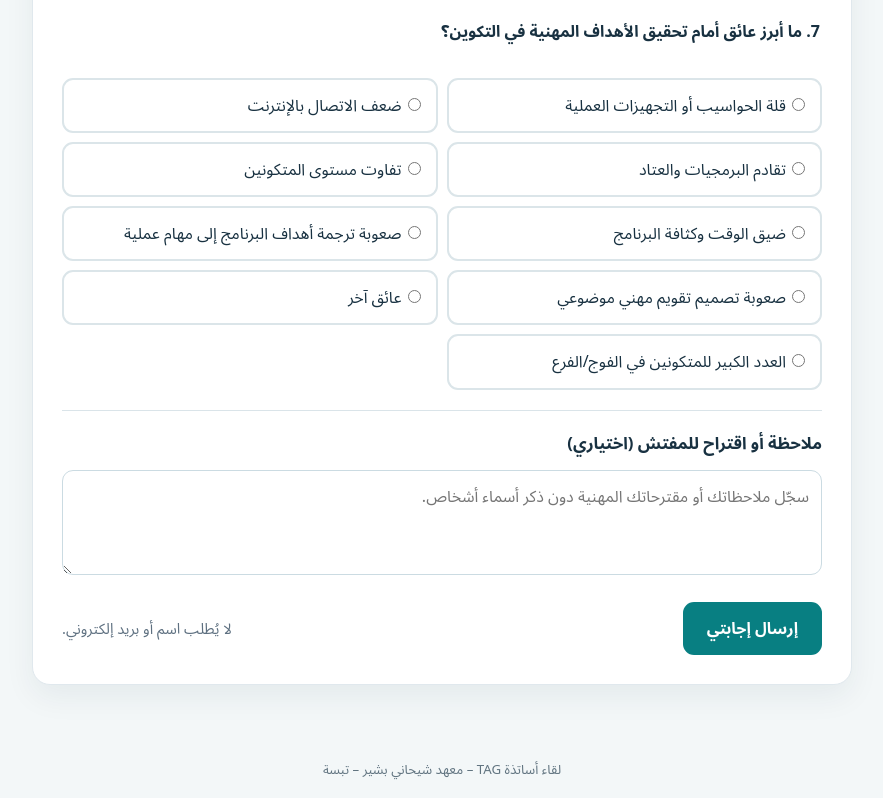
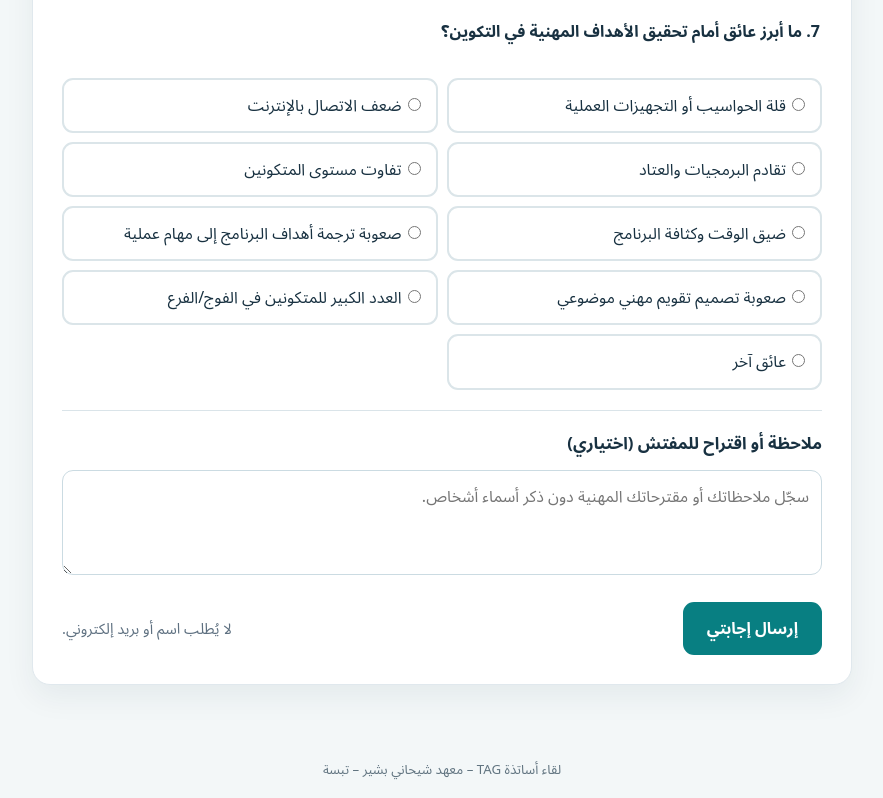
Before and after one commit to scientifica007/17_Novembre_2026, a plain HTML site: page int-2026-11-18-pre.html in a window 1280 px wide. Shown: the part 1283-2081 px from the top of the page, without its empty margins (198-1081 px from the left). Drawn offline with Linux system fonts and the light colour scheme.

Commit message:
Put 'Other obstacle' last in INT pre-survey while retaining original response codes

```diff
--- a/int-2026-11-18-pre.html
+++ b/int-2026-11-18-pre.html
@@ -68,7 +68,7 @@ const PRE=[
    "ضيق الوقت وكثافة البرنامج",
    "صعوبة ترجمة أهداف البرنامج إلى مهام عملية",
    "صعوبة تصميم تقويم مهني موضوعي",
-   "عائق آخر", "العدد الكبير للمتكونين في الفوج/الفرع"
+   "العدد الكبير للمتكونين في الفوج/الفرع", "عائق آخر"
   ]
  ]
 ];
@@ -85,7 +85,7 @@ function render(){
   const group=document.createElement("div");group.className=item[1]==="scale"?"scale":"options";
   opts.forEach((label,j)=>{
    const line=document.createElement("label");line.className=item[1]==="scale"?"choice":"option";
-   const radio=document.createElement("input");radio.type="radio";radio.name="q"+(i+1);radio.value=String(j+1);radio.required=true;
+   const radio=document.createElement("input");radio.type="radio";radio.name="q"+(i+1);radio.value=String(item[1]==="options"&&i===6?(j===7?9:j===8?8:j+1):j+1);radio.required=true;
    line.appendChild(radio);
    if(item[1]==="scale"){const digit=document.createElement("b");digit.textContent=String(j+1);line.appendChild(digit)}
    line.appendChild(document.createTextNode(label));group.appendChild(line);
```
